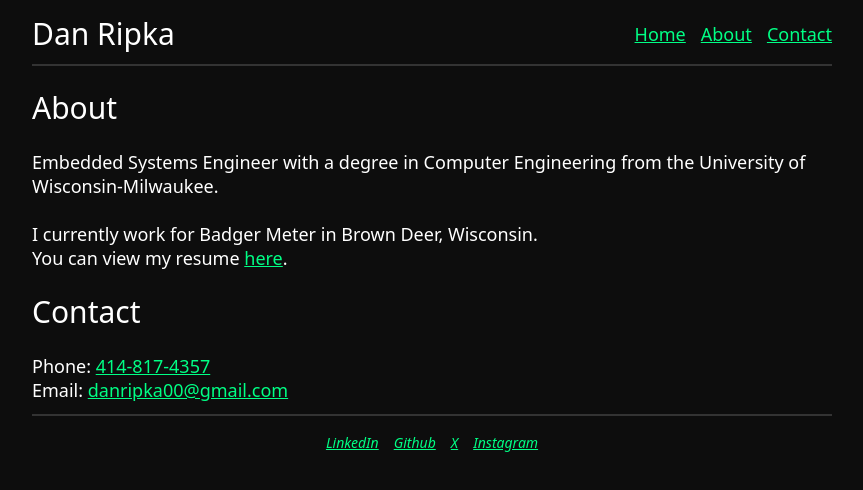
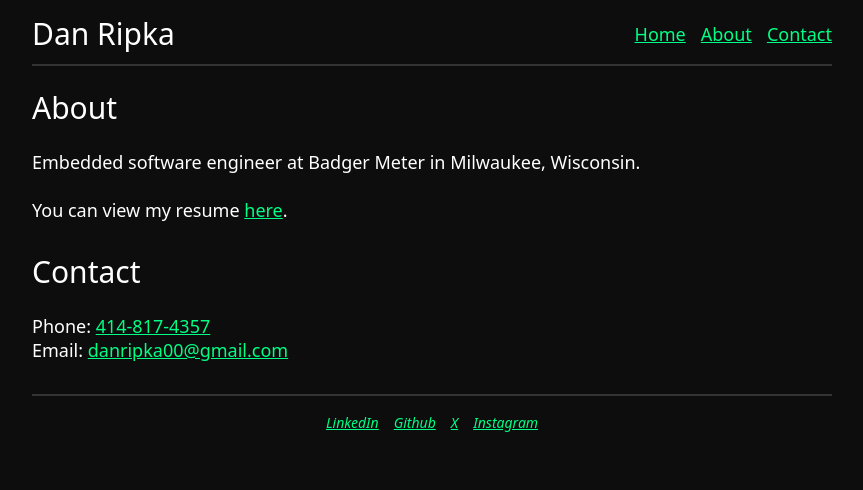
Before and after one commit to danripka/My-Website, a plain HTML site: page index.html in a window 1280 px wide. Shown: the whole page, without its empty margins (208-1071 px from the left). Drawn offline with Linux system fonts and the light colour scheme.

Commit message:
- Updated about - Improved styling

```diff
--- a/index.html
+++ b/index.html
@@ -23,9 +23,8 @@
   <main>
     <section id="about">
       <h3>About</h3>
-      <p>Embedded Systems Engineer with a degree in Computer Engineering from the University of Wisconsin-Milwaukee.</p>
+      <p>Embedded software engineer at Badger Meter in Milwaukee, Wisconsin.</p>
       <br>
-      <p>I currently work for Badger Meter in Brown Deer, Wisconsin.</p>
       <p>You can view my resume <a href="../documents/resume.pdf" target="_blank" rel="noopener noreferrer">here</a>.</p>
     </section>
     <section id="contact">
--- a/static/css/global.css
+++ b/static/css/global.css
@@ -79,6 +79,14 @@ ul {
 }
 li {
   margin-bottom: 5px;
+}
+
+section {
+  margin-bottom: 32px;
+}
+
+section:not(:last-child) {
+  margin-bottom: 32px;
 }
 
 /* Mobile styles */
```
